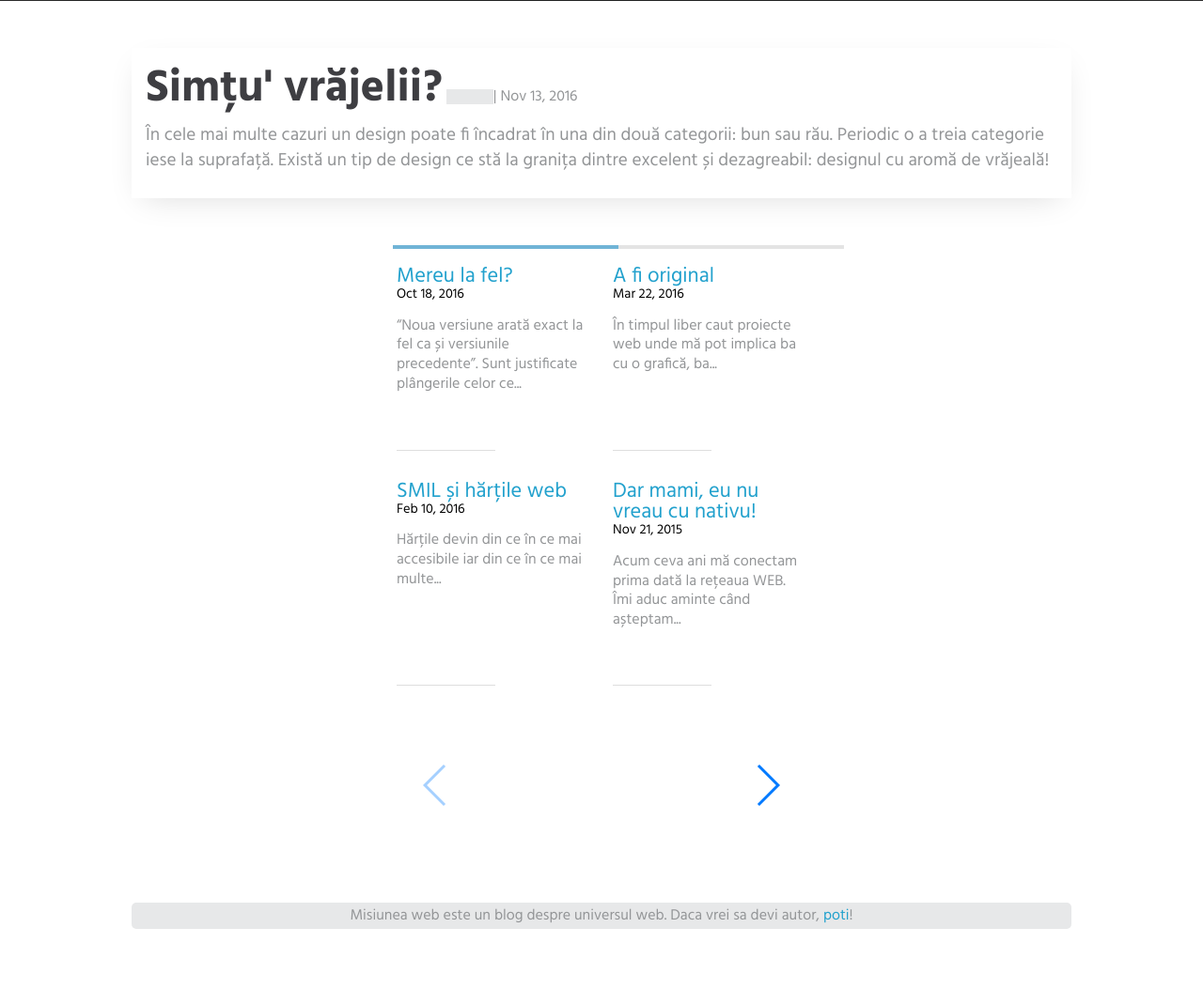
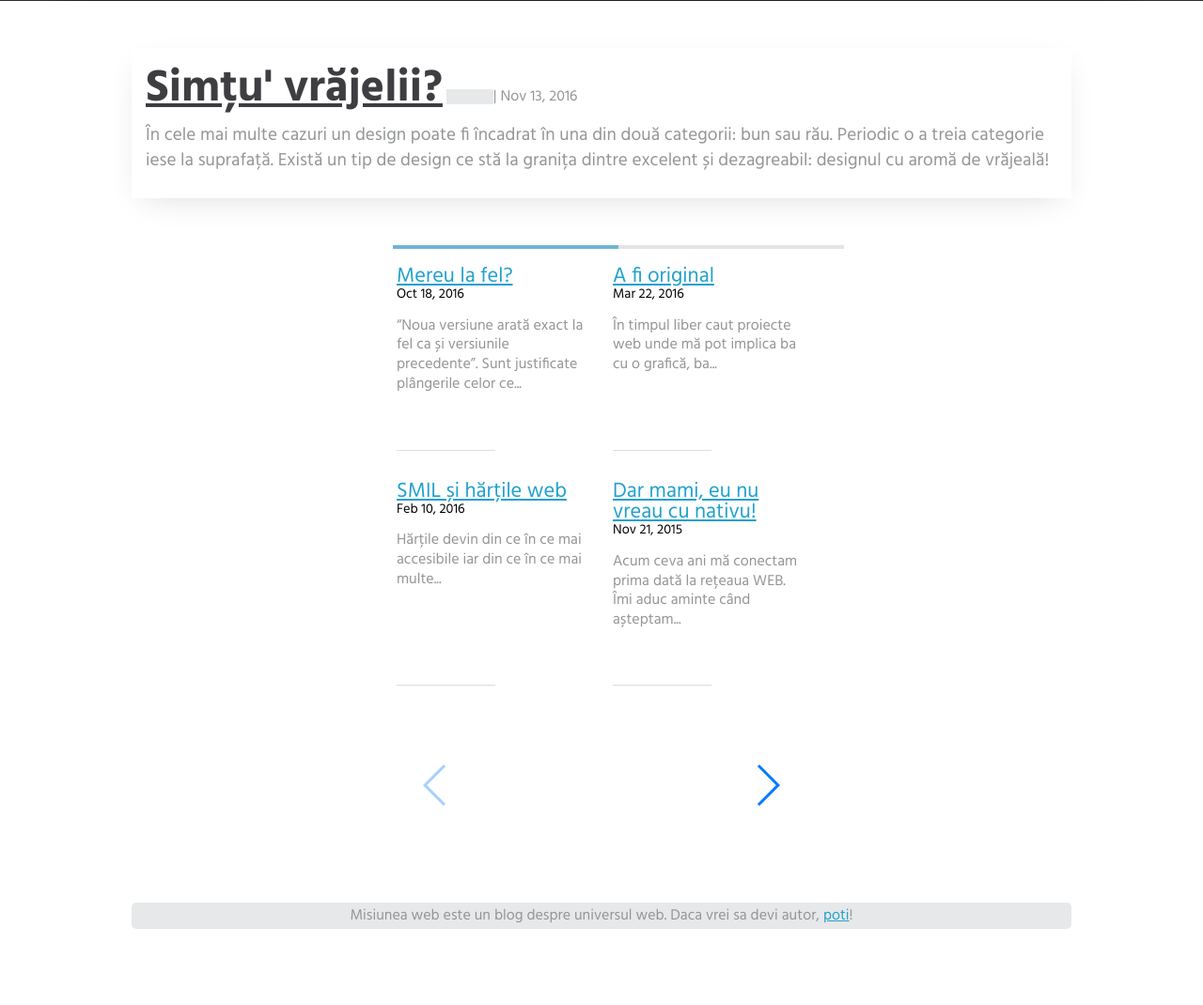
Before and after one commit to mirceaciu/misiuneadoi, a Jekyll site: the page built from index.html, in a window 1280 px wide. Shown: the part 575-1645 px from the top of the page at 94% size. Built offline with Jekyll 4.4.1, drawn with Linux system fonts in a browser that asks for light colours.

Commit message:
link style update

```diff
--- a/css/_reset.scss
+++ b/css/_reset.scss
@@ -36,6 +36,6 @@ body {
 ol, ul {
 	list-style: none;
 }
-a{
-  text-decoration: none
-}
+// a{
+//   text-decoration: none
+// }
```
